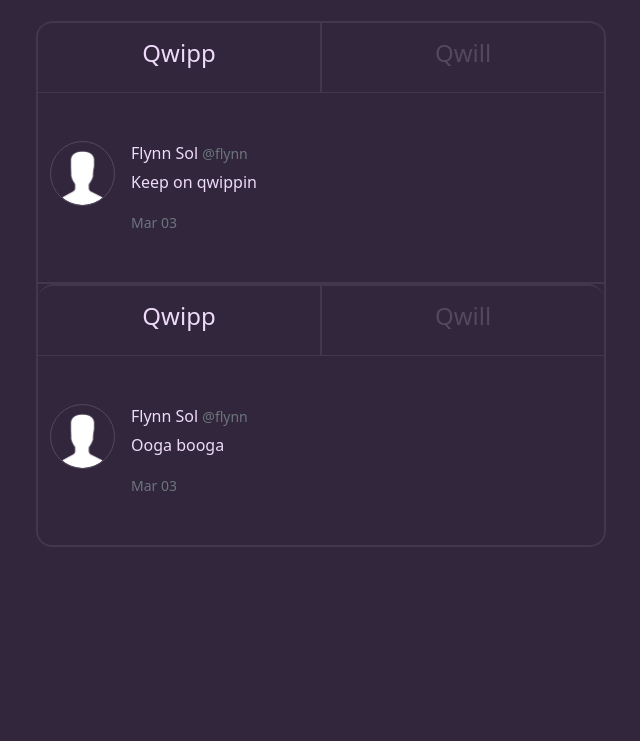
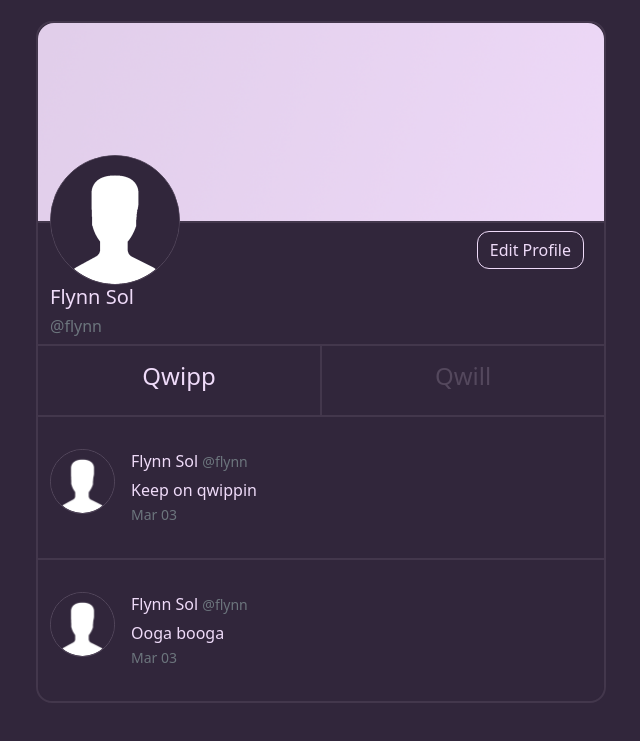
Before and after one commit to flynnsol/Qwippit, a Flask app: a page that uses qwippit/templates/main/layout.html in a window 1280 px wide. Shown: the part 59-800 px from the top of the page, without its empty margins (34-674 px from the left). Run offline with Flask 2, Linux system fonts and the light colour scheme; a user stored in the database is signed in; data comes from the database, SQL or seed files in the repository; both versions use the stored data as it was after the commit.

Commit message:
stylizing profile pages, added banner images

```diff
--- a/qwippit/models.py
+++ b/qwippit/models.py
@@ -21,6 +21,7 @@ class User(db.Model, UserMixin):
     displayname = db.Column(db.String(20), nullable=False)
     email = db.Column(db.String(120), unique=True, nullable=False)
     image_file = db.Column(db.String(20), nullable=False, default='default.png')
+    banner_file = db.Column(db.String(20), nullable=False, default='default.png')
     password = db.Column(db.String(60), nullable=False)
 
     followed = db.relationship('User', secondary=followers, primaryjoin=(followers.c.follower_id == id), secondaryjoin=(followers.c.followed_id == id), backref=db.backref('followers', lazy='dynamic'), lazy='dynamic')
--- a/qwippit/static/main.css
+++ b/qwippit/static/main.css
@@ -2,6 +2,14 @@ body {
     background: #31263B;
     color: #EFDBF9;
     margin-top: 5rem;
+}
+
+.rounded-circle {
+    background-color: #31263B;
+}
+
+p {
+    margin-bottom: 0;
 }
 
 a {
@@ -62,14 +70,16 @@ a {
     border-bottom-left-radius: 1rem;
     border-bottom: 0.15rem solid;
 
+    border-top: 0.15rem solid;
+
     border-color: #43374C;
+    margin-bottom: 2rem;
 }
 
 .center-content-top {
     text-align: center;
     border-top-right-radius: 1rem;
     border-top-left-radius: 1rem;
-    border-top: 0.15rem solid;
     border-bottom: 0.15rem solid;
     border-color: #43374C;
 }
@@ -78,7 +88,6 @@ a {
     color: #54485D;
     cursor: pointer;
     padding: 1rem;
-    margin-bottom: -1px;
     background-color: #31263B;
     transition: background-color 0.25s ease, color 0.25s ease;
 }
@@ -118,12 +127,6 @@ a {
   white-space: pre-line;
 }
 
-.article-img {
-  height: 65px;
-  width: 65px;
-  margin-right: 16px;
-}
-
 .article-metadata {
   padding-bottom: 1px;
   margin-bottom: 4px;
@@ -131,8 +134,8 @@ a {
 
 .content-section {
     cursor: pointer;
-    padding-top: 3rem;
-    padding-bottom: 3rem;
+    padding-top: 2rem;
+    padding-bottom: 2rem;
     border-bottom: 0.15rem solid;
     border-color: #43374C;
     background-color: #31263B;
@@ -163,6 +166,16 @@ a {
 
 #qwipp-text-area {
     resize: none;
+}
+
+.individual-qwipp {
+    border-top-right-radius: 1rem;
+    border-top-left-radius: 1rem;
+    cursor: auto;
+}
+
+.individual-qwipp:hover {
+    background-color: #31263B;
 }
 
 
@@ -210,7 +223,6 @@ a {
 .sign-info-section {
     border-top-right-radius: 1rem;
     border-top-left-radius: 1rem;
-    border-top: 0.15rem solid;
     border-color: #43374C;
 }
 
@@ -267,6 +279,43 @@ input:-webkit-autofill:focus {
     opacity: 1;
 }
 
+/* profile */
+
+.profile-content {
+    border-top-right-radius: 1rem;
+    border-top-left-radius: 1rem;
+    border-color: #43374C;
+}
+
+.profile-center-content-top {
+    text-align: center;
+    border-top: 0.15rem solid;
+    border-bottom: 0.15rem solid;
+    border-color: #43374C;
+}
+
+.profile-button {
+    text-align: right;
+}
+
+.profile-feed-qwill {
+    border-left: 0.15rem solid;
+    border-color: #43374C;
+}
+
+.profile-picture {
+    margin-top: -4.25rem;
+}
+
+.banner-image {
+    border-top-right-radius: 1rem;
+    border-top-left-radius: 1rem;
+    border-bottom: 0.15rem solid;
+    padding: 0;
+    vertical-align: middle;
+    border-color: #43374C;
+}
+
 /*  primary color change */
 
 .alert-primary {
@@ -311,6 +360,7 @@ button.bg-primary:focus {
     color: #43374C;
     background-color: #EFDBF9;
     border-color: #EFDBF9;
+    transition: background-color 0.25s ease;
 }
 
 .btn-primary:hover {
@@ -320,7 +370,7 @@ button.bg-primary:focus {
 }
 
 .btn-primary:focus, .btn-primary.focus {
-    box-shadow: 0 0 0 0.2rem rgba(239, 219, 249, 0.5);
+    box-shadow: 0 0 0 0.2rem rgba(67 55 76, 0.5);
 }
 
 .btn-primary.disabled, .btn-primary:disabled {
--- a/qwippit/templates/main/layout.html
+++ b/qwippit/templates/main/layout.html
@@ -12,7 +12,7 @@
         <link rel="stylesheet" type="text/css" href="{{ url_for('static', filename='main.css') }}">
 
         {% if title %}
-            <title>{{ title }} / Qwippit</title>
+            <title>{{ title }} - Qwippit</title>
         {% else %}
             <title>Qwippit</title>
         {% endif %}
@@ -61,21 +61,12 @@
                             </ul>
                             {% if current_user.is_authenticated %}
                                 <div class="col text-center">
-                                    <button type="button" class="btn btn-outline-primary btn-lg m-2 center" style="width: 80%" data-bs-toggle="modal" data-bs-target="#qwippModal">Qwipp</button>
+                                    <button type="button" class="btn btn-outline-primary btn-lg m-2" style="width: 80%" data-bs-toggle="modal" data-bs-target="#qwippModal">Qwipp</button>
                                 </div>
                             {% endif %}
                         </div>
                     </div>
                 {% endif %}
-<!--                {% with messages = get_flashed_messages(with_categories=true) %}-->
-<!--                    {% if messages %}-->
-<!--                        {% for category, message in messages %}-->
-<!--                            <div class="position-absolute alert alert-{{ category }}">-->
-<!--                                {{ message }}-->
-<!--                            </div>-->
-<!--                        {% endfor %}-->
-<!--                    {% endif %}-->
-<!--                {% endwith %}-->
                 <div class="col-md-6 center-content">
                     {% if current_user.is_authenticated %}
                         <div class="modal fade" id="qwippModal" tabindex="-1" aria-labelledby="qwippModalLabel" aria-hidden="true">
--- a/qwippit/templates/users/profile.html
+++ b/qwippit/templates/users/profile.html
@@ -1,26 +1,48 @@
 {% extends "main/layout.html" %}
 {% block content %}
-    {% for qwipp in qwipps %}
-        <div class="profile-content">
-
+        <div class="profile-content row">
+            <img class="banner-image" height="200px" src="{{ url_for('static', filename='banner_pics/' + user.image_file) }}">
+            <div class="profile-info col">
+                <img class="me-3 rounded-circle border border-highlight profile-picture" width="130px" height="130px" src="{{ url_for('static', filename='profile_pics/' + user.image_file) }}">
+                <div class="profile-name">
+                    <h5 class="main-font-nh mr-2">{{ user.displayname }}</h5>
+                    <h6 class="text-muted">@{{ user.username }}</h6>
+                </div>
+                <div class="bio">
+                    <small class="main-font-nh">
+                    </small>
+                </div>
+            </div>
+            {% if user == current_user %}
+                <div class="profile-button edit-profile col">
+                    <button type="button" class="btn btn-outline-primary m-2">Edit Profile</button>
+                </div>
+            {% else %}
+                <div class="profile-button follow col">
+                    <button type="button" class="btn btn-outline-primary m-2">Follow</button>
+                </div>
+            {% endif %}
         </div>
-        <div class="row center-content-top">
-            <div class="col feed-option feed-qwipp active">
+        <div class="row profile-center-content-top">
+            <div class="col feed-option active">
                 <h4>Qwipp</h4>
             </div>
-            <div class="col feed-option feed-qwill">
+            <div class="col feed-option profile-feed-qwill">
                 <h4>Qwill</h4>
             </div>
         </div>
-        <article onclick="location.href='{{ url_for('main.home') }}'" class="row content-section">
+    {% for qwipp in qwipps %}
+        <article onclick="location.href='{{ url_for('users.qwipp', username=qwipp.author.username, qwipp_id=qwipp.id) }}'" class="row content-section">
             <div class="d-flex media">
-                <img class="me-3 rounded-circle article-img border border-highlight" src="{{ url_for('static', filename='profile_pics/' + qwipp.author.image_file) }}">
+                <img class="me-3 rounded-circle border border-highlight" width="65px" height="65px" src="{{ url_for('static', filename='profile_pics/' + qwipp.author.image_file) }}">
                 <div class="media-body">
                     <div class="article-metadata">
                         <a class="author-link mr-2" href="{{ url_for('users.profile', username=qwipp.author.username) }}">{{ qwipp.author.displayname }}</a>
                         <small class="text-muted">@{{ qwipp.author.username }}</small>
                     </div>
-                    <p class="article-content">{{ qwipp.content }}</p>
+                    <div class="content">
+                        <p class="article-content">{{ qwipp.content }}</p>
+                    <div>
                     <small class="date-time text-muted">{{ qwipp.date_posted.strftime('%b %d') }}</small>
                 </div>
             </div>
--- a/qwippit/users/forms.py
+++ b/qwippit/users/forms.py
@@ -39,6 +39,7 @@ class UpdateAccountForm(FlaskForm):
     username = StringField('Username', validators=[DataRequired(), Length(min=2, max=20)])
     email = StringField('Email', validators=[DataRequired(), Email()])
     picture = FileField('Update Profile Picture', validators=[FileAllowed(['jpg', 'png'])])
+    banner = FileField('Update Banner Image', validators=[FileAllowed(['jpg', 'png'])])
 
     submit = SubmitField('Update')
 
--- a/qwippit/users/routes.py
+++ b/qwippit/users/routes.py
@@ -50,4 +50,12 @@ def profile(username):
     user = User.query.filter_by(username=username).first_or_404()
     qwipps = Qwipp.query.filter_by(author=user)\
         .order_by(Qwipp.date_posted.desc())
-    return render_template('users/profile.html', qwipps=qwipps, user=user, title='@' + username)
+    return render_template('users/profile.html', qwipps=qwipps, user=user, title=user.displayname + " (@" + username + ")")
+
+
+# Qwipps
+@users.route("/<string:username>/qwipp/<int:qwipp_id>")
+def qwipp(username, qwipp_id):
+    user = User.query.filter_by(username=username).first_or_404()
+    qwipp = Qwipp.query.get_or_404(qwipp_id)
+    return render_template('qwipps/qwipp.html', title=user.displayname + " (@" + username + ")", qwipp=qwipp, user=user)
```
Also changed, not shown: qwippit/templates/main/home.html (+6 -4 lines), qwippit/templates/qwipps/qwipp.html (added, +18 -0 lines), instance/site.db, qwippit/static/banner_pics/default.png (added), qwippit/static/profile_pics/default.png.
